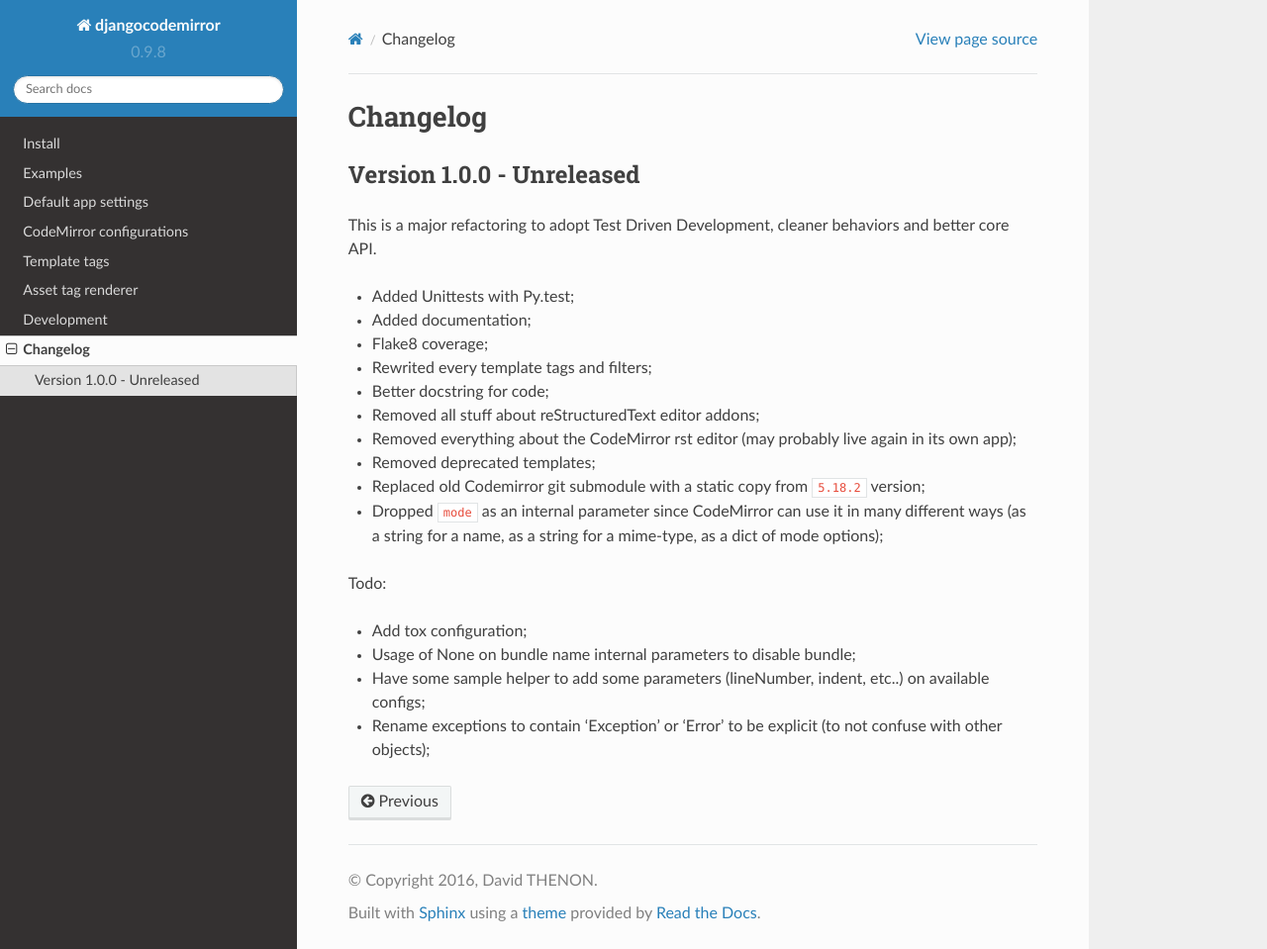
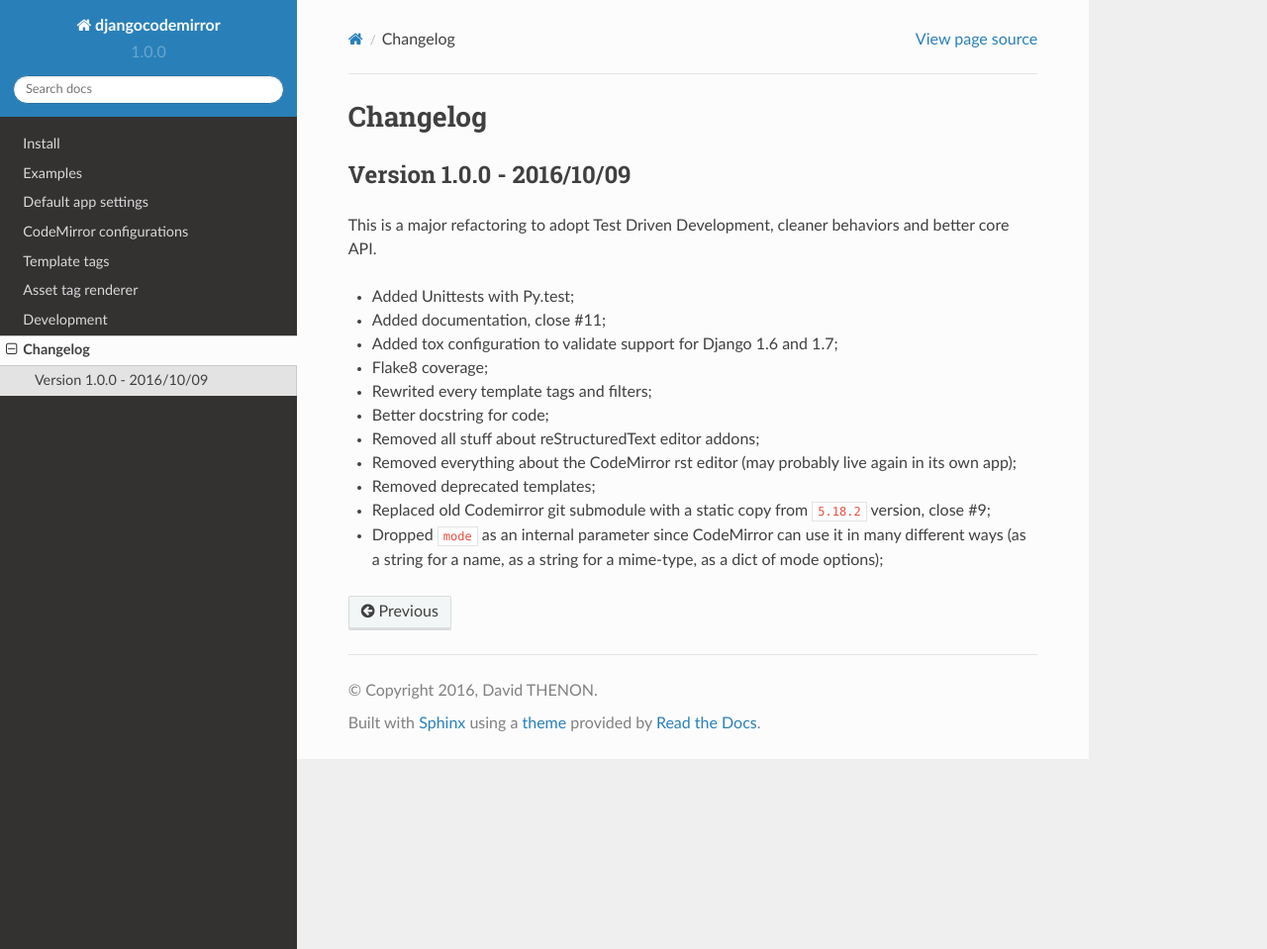
Before and after one commit to sveetch/djangocodemirror, a Sphinx documentation site: the page built from docs/changelog.rst, in a window 1280 px wide and 959 px high. Shown: the whole window at 99% size. Built offline with Sphinx 7.4.7 and the Read the Docs theme 2.0.0, drawn with Linux system fonts in a browser that asks for light colours.

Commit message:
Fixed some documentation texts and bump to 1.0.0

```diff
--- a/djangocodemirror/__init__.py
+++ b/djangocodemirror/__init__.py
@@ -2,4 +2,4 @@
 """
 Django CodeMirror is a Django application to embed CodeMirror
 """
-__version__ = '0.9.8'
+__version__ = '1.0.0'
--- a/docs/changelog.rst
+++ b/docs/changelog.rst
@@ -3,25 +3,19 @@
 Changelog
 =========
 
-Version 1.0.0 - Unreleased
+Version 1.0.0 - 2016/10/09
 --------------------------
 
 This is a major refactoring to adopt Test Driven Development, cleaner behaviors and better core API.
 
 * Added Unittests with Py.test;
-* Added documentation;
+* Added documentation, close #11;
+* Added tox configuration to validate support for Django 1.6 and 1.7;
 * Flake8 coverage;
 * Rewrited every template tags and filters;
 * Better docstring for code;
 * Removed all stuff about reStructuredText editor addons;
 * Removed everything about the CodeMirror rst editor (may probably live again in its own app);
 * Removed deprecated templates;
-* Replaced old Codemirror git submodule with a static copy from ``5.18.2`` version;
+* Replaced old Codemirror git submodule with a static copy from ``5.18.2`` version, close #9;
 * Dropped ``mode`` as an internal parameter since CodeMirror can use it in many different ways (as a string for a name, as a string for a mime-type, as a dict of mode options);
-
-Todo:
-
-* Add tox configuration;
-* Usage of None on bundle name internal parameters to disable bundle;
-* Have some sample helper to add some parameters (lineNumber, indent, etc..) on available configs;
-* Rename exceptions to contain 'Exception' or 'Error' to be explicit (to not confuse with other objects);
--- a/docs/configurations.rst
+++ b/docs/configurations.rst
@@ -53,13 +53,13 @@ for sample*.
 
 * This reproduces CodeMirror demo for ``css`` mode;
 * You can see ``matchBrackets`` and ``extraKeys`` that are CodeMirror
-  parameters, the other one are internal parameter to define every required
+  parameters, the other ones are internal parameters to define every required
   assets.
 * ``modes`` define modes to load, here just ``css``;
-* ``addons`` define useful CodeMirror addons to load, addons may be required
+* ``addons`` define useful CodeMirror addons to load. Addons may be required
   from some modes, some other ones are just for optional features;
 * ``extra_css`` define some additional CSS stylesheets to load that are not
-  themes. Here it is the ``show-hint`` addon CSS;
+  themes. Here it's the ``show-hint`` addon CSS;
 
 See ``djangocodemirror.settings`` file for more examples of configurations in
 ``CODEMIRROR_SETTINGS``.
--- a/docs/development.rst
+++ b/docs/development.rst
@@ -61,3 +61,7 @@ Documentation
 -------------
 
 You should see about `sphinx-autobuild`_ for a watcher which automatically rebuild HTML documentation when you change sources.
+
+When installed you can use following command from ``docs/`` directory: ::
+
+    make livehtml
--- a/docs/index.rst
+++ b/docs/index.rst
@@ -14,7 +14,7 @@ It works exclusively from configuration sets to manage CodeMirror options and
 assets. A dedicated field, widget and some template tags are available to make
 CodeMirror instances using these configurations on any element.
 
-Working with configurations that are aware of every assets to load enable to
+Since configurations are aware of every assets to load this enable to
 use CodeMirror without a Javascript module loader (like ``Browserify`` or
 ``RequireJS``).
 
```
